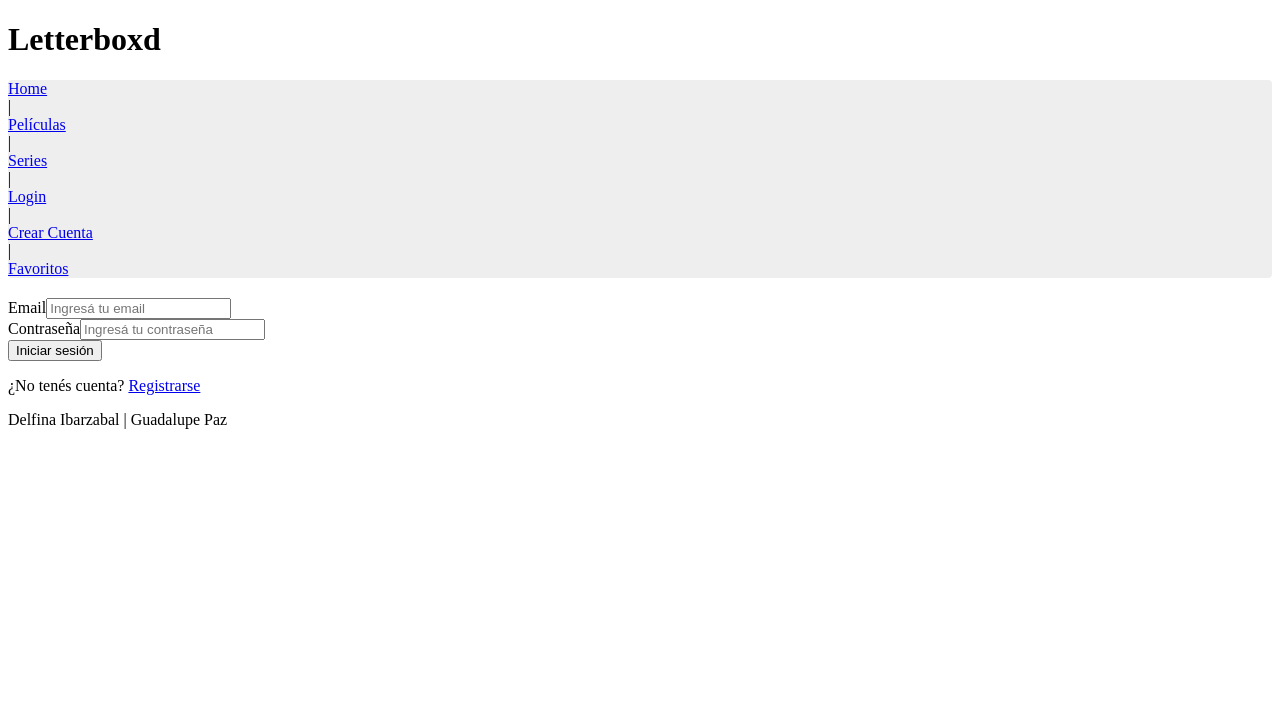
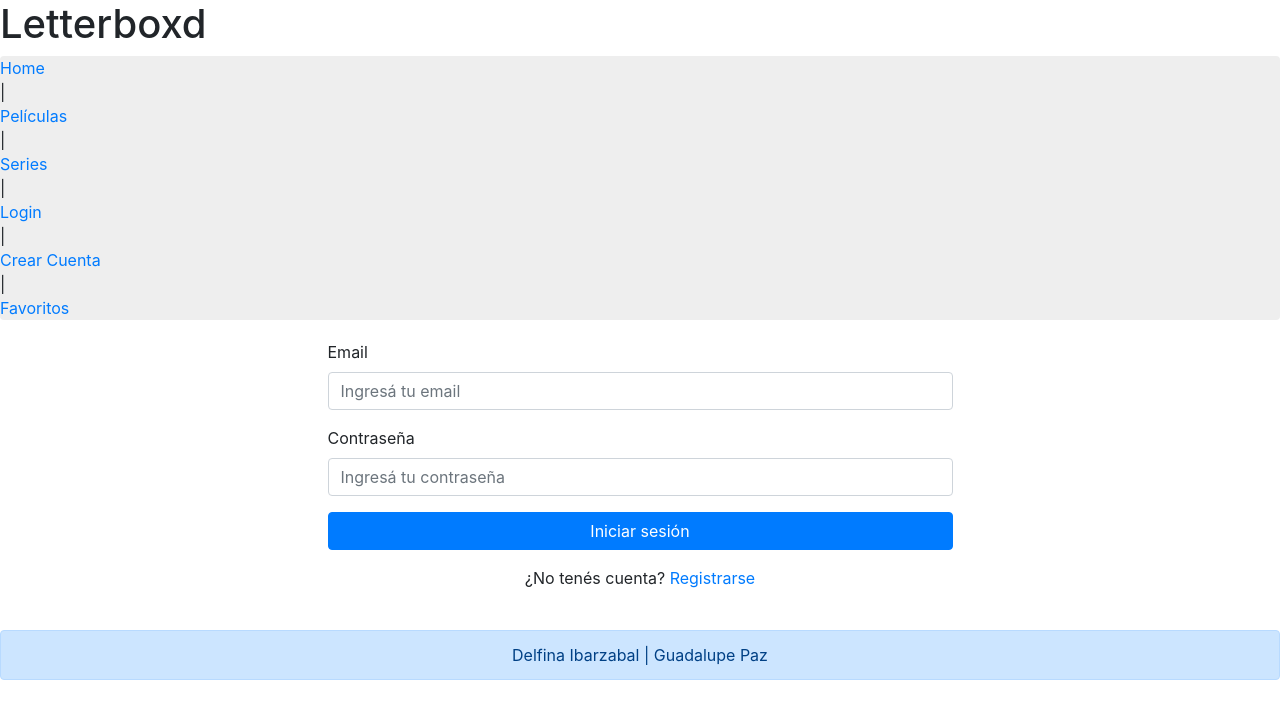
Before and after one commit to guadapaz1/ProyectoIntegrador-Paz-Ibarzabal, a React (Create React App) app in the folder proyectointegrador/: page /login in a window 1280 px wide. Shown: the top 718 px of the page. Built offline with nearby package versions, Linux system fonts and the light colour scheme.

Commit message:
hice register y login

```diff
--- a/proyectointegrador/package.json
+++ b/proyectointegrador/package.json
@@ -9,6 +9,7 @@
     "@testing-library/user-event": "^13.5.0",
     "react": "^19.2.4",
     "react-dom": "^19.2.4",
+    "react-router-dom": "^5.3.4",
     "react-scripts": "5.0.1",
     "web-vitals": "^2.1.4"
   },
--- a/proyectointegrador/public/index.html
+++ b/proyectointegrador/public/index.html
@@ -4,6 +4,8 @@
     <meta charset="utf-8" />
     <meta name="viewport" content="width=device-width, initial-scale=1" />
     <meta name="description" content="Web site created using create-react-app"/>
+    <link rel="stylesheet" href="https://cdn.jsdelivr.net/npm/bootstrap@4.5.3/dist/css/bootstrap.min.css"
+        integrity="sha384-TX8t27EcRE3e/ihU7zmQxVncDAy5uIKz4rEkgIXeMed4M0jlfIDPvg6uqKI2xXr2" crossorigin="anonymous">
     <link rel="stylesheet" href="./css/styles.css">
     <title>React App</title>
   </head>
--- a/proyectointegrador/src/components/Registro/Registro.js
+++ /dev/null
@@ -1,27 +0,0 @@
-import React from "react";
-
-function Login() {
-  return (
-    <>
-    <div class="row justify-content-center">
-            <div class="col-md-6">
-                <form >
-                    <div class="form-group">
-                        <label for="email">Email</label>
-                        <input type="email"
-                    class="form-control" id="email" placeholder="Ingresá tu email"/>
-                    </div>
-                    <div class="form-group">
-                        <label for="password">Contraseña</label>
-                        <input type="password" class="form-control" id="password" placeholder="Ingresá tu contraseña"/>
-                    </div>
-                    <button type="submit" class="btn btn-primary btn-block">Iniciar sesión</button>
-                </form>
-                <p class="mt-3 text-center">¿No tenés cuenta? <a href="register.html">Registrarse</a></p>
-            </div>
-        </div>
-        </>
-  )
-}
-
-export default Login
--- a/proyectointegrador/src/screens/CrearCuenta/CrearCuenta.js
+++ b/proyectointegrador/src/screens/CrearCuenta/CrearCuenta.js
@@ -1,9 +1,66 @@
 import React, { Component } from 'react'
 
 class CrearCuenta extends Component {
+  constructor(props){
+        super(props);
+        this.state = {
+            email:"",
+            password: "",
+            error:"",
+
+        }
+    }
+
+    evitarSubmit(event){
+      event.preventDefault()
+
+    let usuariosGuardados = localStorage.getItem("usuarios");
+    let usuarios = usuariosGuardados ? JSON.parse(usuariosGuardados) : []
+
+    let emailEnUso = false;
+
+    for (let i = 0; i < this.state.usuarios.length; i++) {
+      if (this.state.usuarios[i].email === this.state.email) {
+        emailEnUso = true;
+      }
+    }
+    emailEnUso ? this.setState({error: "El mail ya esta en uso"}):
+    this.state.password.length < 6 ? this.setState({error: "La contraseña debe tener al menos 6 caracteres"}) :
+    (this.state.usuarios.push({
+      email: this.state.email,
+      password: this.state.password
+    }))
+      let usuariosEnString = JSON.stringify(usuarios);
+      localStorage.setItem("usuarios", usuariosEnString);
+
+    }
+
+    controlarCambios(event){
+      this.setState({[event.target.name]: event.target.value})
+    }
+
+
   render() {
     return (
-      <div>CrearCuenta</div>
+      <>
+      <div className="row justify-content-center">
+            <div className="col-md-6">
+                <form onSubmit={(event) => this.evitarSubmit(event)}>
+                    <div className="form-group">
+                        <label htmlFor="email">Email</label>
+                        <input name="email" onChange= {(event) => this.controlarCambios(event)} value={this.state.email} type="email" className="form-control" id="email" placeholder="Ingresá tu email"/>
+                    </div>
+                    <div className="form-group">
+                        <label htmlFor="password">Contraseña</label>
+                        <input name="password" onChange= {(event) => this.controlarCambios(event)} value={this.state.password} type="password" className="form-control" id="password" placeholder="Ingresá tu contraseña"/>
+                    </div>
+                    <button type="submit" className="btn btn-primary btn-block">Registrarse</button>
+                </form>
+                <p className="mt-3 text-center">¿Ya tenés cuenta? <a href="./Login/Login.js">Iniciar sesión</a></p>
+            </div>
+        </div>
+
+      </>
     )
   }
 }
--- a/proyectointegrador/src/screens/Login/Login.js
+++ b/proyectointegrador/src/screens/Login/Login.js
@@ -1,5 +1,4 @@
 import React, { Component } from 'react'
-import Registro from  "../../components/Registro/Registro"
 
 class Login extends Component {
 
@@ -10,9 +9,28 @@
         }
     }
 
+
     render(){
         return(
-            <Registro/>
+           <>
+    <div className="row justify-content-center">
+            <div className="col-md-6">
+                <form >
+                    <div className="form-group">
+                        <label for="email">Email</label>
+                        <input type="email"
+                    className="form-control" id="email" placeholder="Ingresá tu email"/>
+                    </div>
+                    <div className="form-group">
+                        <label for="password">Contraseña</label>
+                        <input type="password" className="form-control" id="password" placeholder="Ingresá tu contraseña"/>
+                    </div>
+                    <button type="submit" className="btn btn-primary btn-block">Iniciar sesión</button>
+                </form>
+                <p className="mt-3 text-center">¿No tenés cuenta? <a href="./CrearCuenta/CrearCuenta.js">Registrarse</a></p>
+            </div>
+        </div>
+        </>
         );
     }
 
```
Also changed, not shown: 1 other file (tests, documents, lock files or other folders).
